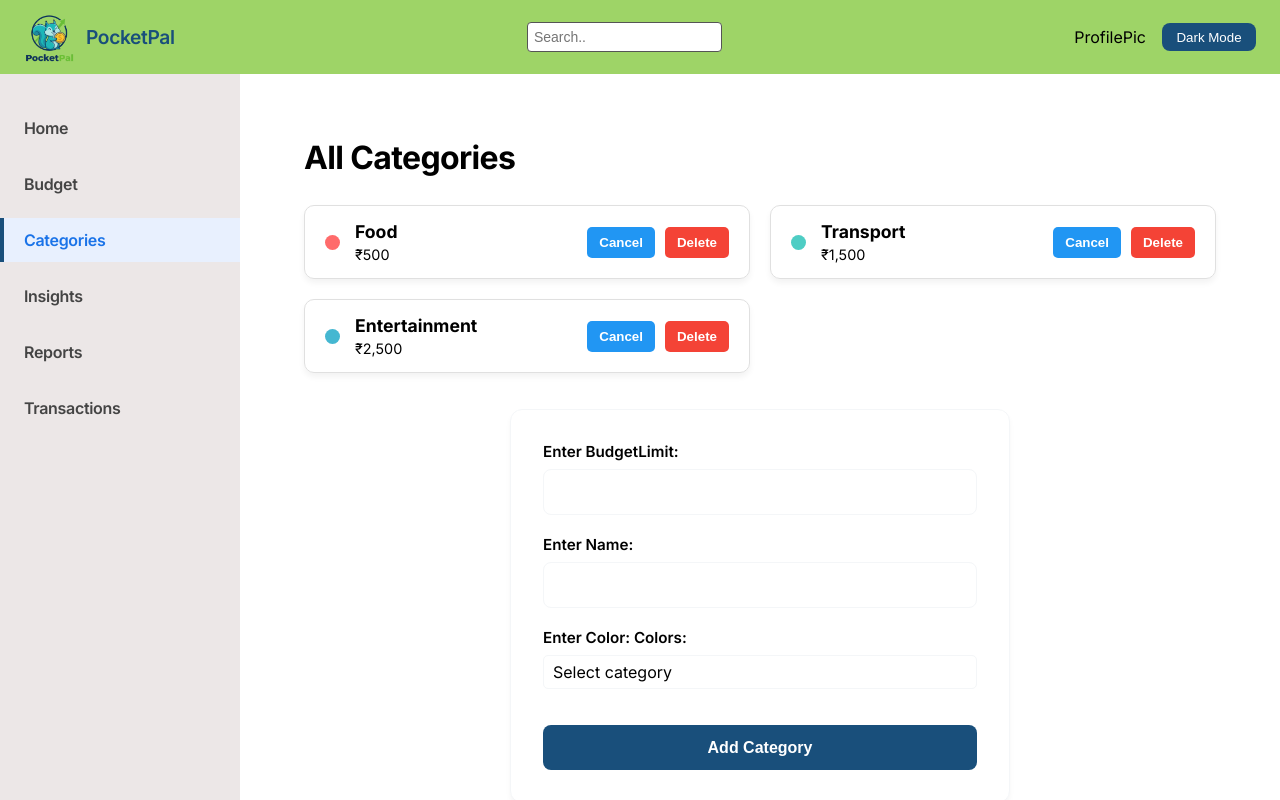
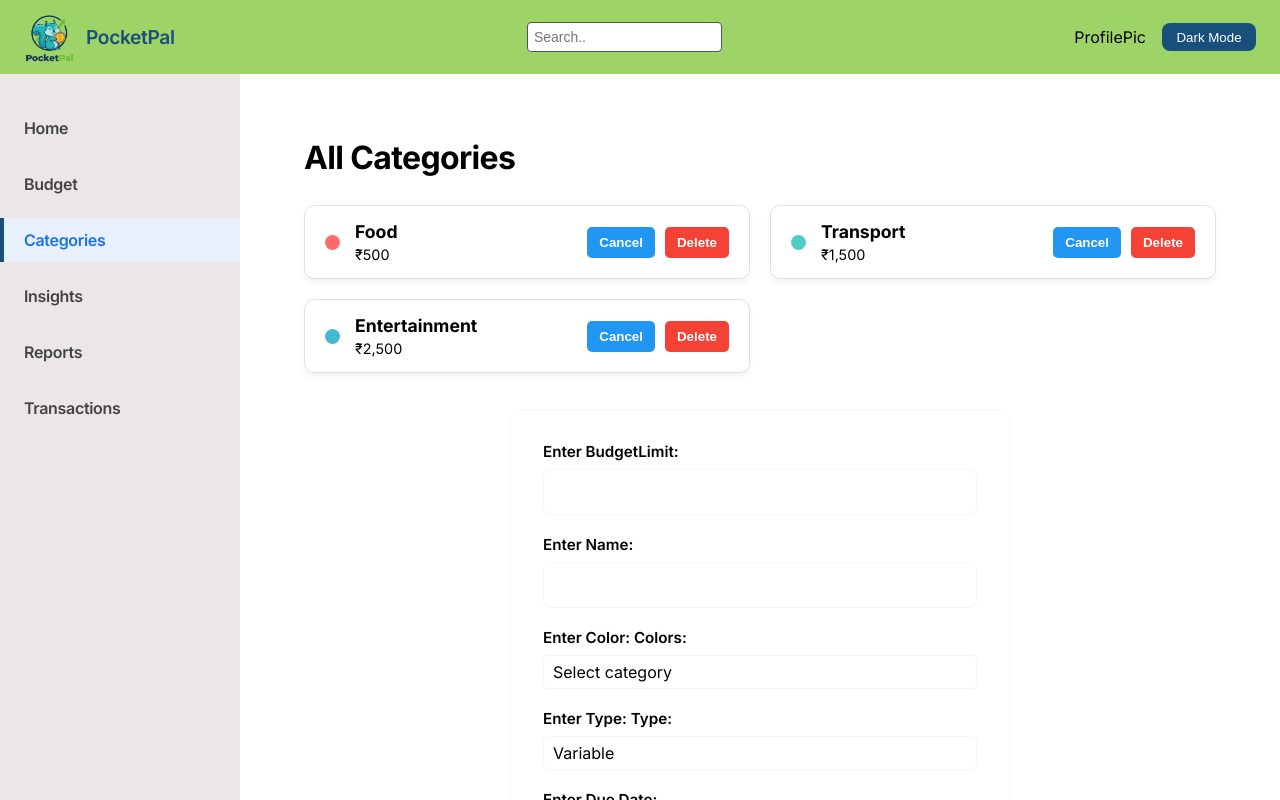
Before and after one commit to shwetakul2005/React_2.0, a React (Vite) app in the folder Personal-Finance/: page /categories in a window 1280 px wide. Both pictures are taken after a click on the button "+ Add New Category". Built offline with nearby package versions, Linux system fonts and the light colour scheme.

Commit message:
Add additional parameters in categories

```diff
--- a/Personal-Finance/src/components/categories/CategoryForm.jsx
+++ b/Personal-Finance/src/components/categories/CategoryForm.jsx
@@ -6,6 +6,9 @@ const CategoryForm = ({categoryToEdit, clearEdit}) => {
     const [budgetLimit, setBudgetLimit] = useState("")
     const [name, setName] = useState("")
     const [color, setColor] = useState()
+    const [type, setType] = useState("variable")
+    const [dueDate, setDueDate] = useState()
+    const [isRecurring, setIsRecurring] = useState(false)
 
     const {addCategory, updateCategory} = useFinance();
 
@@ -31,12 +34,21 @@ const CategoryForm = ({categoryToEdit, clearEdit}) => {
             return
         }
 
+        if(type === "fixed" && !dueDate) {
+            alert("Please enter dueDate for Fixed Expense")
+            return
+        }
+
+
         // Create transaction object
         const newCategory = {
             id: Date.now(),  // Generate unique ID
             budgetLimit: Number(budgetLimit),  // Convert string to number
             name,
-            color
+            color,
+            type,
+            dueDate,
+            isRecurring
         }
 
         // Add to context
@@ -45,7 +57,10 @@ const CategoryForm = ({categoryToEdit, clearEdit}) => {
                 id: (categoryToEdit.id),
                 budgetLimit: Number(budgetLimit),  // Convert string to number
                 name,
-                color
+                color,
+                type,
+                dueDate,
+                isRecurring
             }
             updateCategory(categoryToEdit.id, selectedCategory);
             if (clearEdit) {
@@ -56,6 +71,9 @@ const CategoryForm = ({categoryToEdit, clearEdit}) => {
             setBudgetLimit("")
             setName("")
             setColor("")
+            setType("variable")
+            setDueDate("")
+            setIsRecurring(false)
 
             alert("Category updated successfully!")
         }
@@ -65,6 +83,9 @@ const CategoryForm = ({categoryToEdit, clearEdit}) => {
             setBudgetLimit("")
             setName("")
             setColor("")
+            setType("variable")
+            setDueDate("")
+            setIsRecurring(false)
 
             alert("Category added successfully!")
         }
@@ -91,6 +112,9 @@ const CategoryForm = ({categoryToEdit, clearEdit}) => {
         setName(categoryToEdit.name);
         setColor(categoryToEdit.color);
         setBudgetLimit(categoryToEdit.budgetLimit);
+        setType(categoryToEdit.type);
+        setDueDate(categoryToEdit.dueDate);
+        setIsRecurring(categoryToEdit.isRecurring);
       }
    }, [categoryToEdit])
 
@@ -103,6 +127,15 @@ const CategoryForm = ({categoryToEdit, clearEdit}) => {
     }
     function onChangeColor(e) {
         setColor(e.target.value);
+    }
+    function onChangeType(e){
+        setType(e.target.value);
+    }
+    function onChangeDueDate(e){
+        setDueDate(e.target.value);
+    }
+    function onChangeIsRecurring(e){
+        setIsRecurring(e.target.value);
     }
 
     return(
@@ -140,8 +173,41 @@ const CategoryForm = ({categoryToEdit, clearEdit}) => {
                     <option value="yellow">yellow</option>
                 </select>
             </label>
+            <div></div>
+            <label>enter type:
+                Type:
+                <select
+                    value={type}
+                    onChange={onChangeType}
+                    style={{ padding: '5px', borderRadius: '5px' }} // Style the main select box instead
+                >
+                    <option value="variable">Variable</option>
+                    <option value="fixed">Fixed</option>
+                </select>
+            </label>
 
             <div></div>
+             <label>enter Due Date:
+                <input
+                    type="date"
+                    value={dueDate}
+                    onChange={(e) => setDueDate(e.target.value)}
+                />
+            </label>
+
+
+            <div></div>
+            <label>Is the expense recurring?
+
+                <select
+                    value={isRecurring}
+                    onChange={onChangeIsRecurring}
+                    style={{ padding: '5px', borderRadius: '5px' }} // Style the main select box instead
+                >
+                    <option value={false}>No</option>
+                    <option value={true}>Yes</option>
+                </select>
+            </label>
 
         <button type="submit">
             {(categoryToEdit === null) ? "Add Category" : "Update Category" }
--- a/Personal-Finance/src/context/FinanceContext.jsx
+++ b/Personal-Finance/src/context/FinanceContext.jsx
@@ -8,12 +8,12 @@ const FinanceContext = createContext()
 function FinanceContextProvider({children}){
     const [transactions, setTransactions] = useState([
         // {id: 1, amount:6000, category_id:1, date:"2025-11-13", description: "twitter checkout", type: "income"},
-        // {id: 2, amount:300, category:1, date:"2025-11-15", description: "burger", type: "expense"}
+        // {id: 2, amount:300, category:1, date:"2025-11-15", description: "burger", type: "expense", isFixedExpense:true}
     ])
     const [categories, setCategories] = useState([
-        { id: 1, name: 'Food', color: '#ff6b6b', budgetLimit: 500},
-        { id: 2, name: 'Transport', color: '#4ecdc4', budgetLimit: 1500 },
-        { id: 3, name: 'Entertainment', color: '#45b7d1', budgetLimit: 2500 }
+        { id: 1, name: 'Food', color: '#ff6b6b', budgetLimit: 500, type: "variable", isRecurring: true},
+        { id: 2, name: 'Transport', color: '#4ecdc4', budgetLimit: 1500, type: "variable", isRecurring: true },
+        { id: 3, name: 'Entertainment', color: '#45b7d1', budgetLimit: 2500, type: "variable", isRecurring: false }
     ])
 
     const addTransaction = (transaction) => {
--- a/Personal-Finance/src/hooks/useCategories.js
+++ b/Personal-Finance/src/hooks/useCategories.js
@@ -2,7 +2,7 @@ import { useFinance } from "../context/FinanceContext";
 
 export default function useCategories () {
     const {transactions, categories} = useFinance();
-    // let bl=0;
+
     const categoriesWithSpending = categories.map(category => {
 
         const categoryTransactions = transactions.filter(
```
